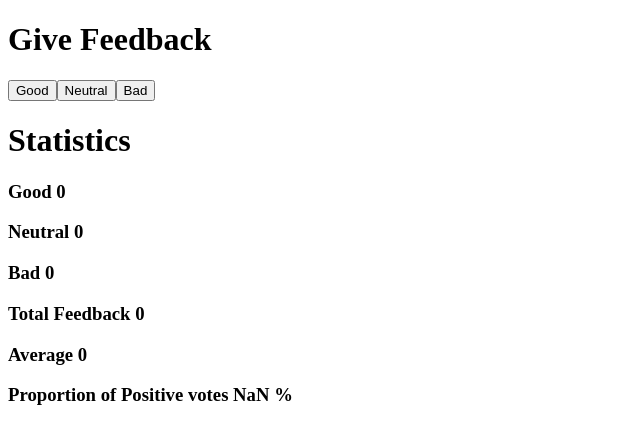
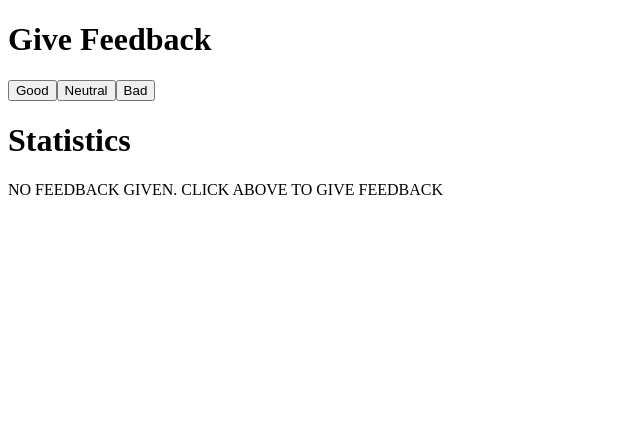
Before and after one commit to moyela/fullstackopen, a React (Create React App) app in the folder part01/: page / in a window 1280 px wide. Shown: the top 444 px of the page, without its empty margins (0-640 px from the left). Built offline with nearby package versions, Linux system fonts and the light colour scheme.

Commit message:
unicafe step 4

```diff
--- a/part01/src/App.js
+++ b/part01/src/App.js
@@ -11,7 +11,7 @@ const App = () => {
   const [bad, setBad] = useState(0)
 
   let all = good + neutral + bad
-  let average = good + (neutral * 0) + (bad * -1)
+  let average = (good - bad) / 3
   let positivePercent = ((good / all) * 100) + ' %'
 
 
@@ -27,14 +27,33 @@ const App = () => {
       <FeedbackButton text='Neutral' handleClick={submitNeutral} />
       <FeedbackButton text='Bad' handleClick={submitBad} />
 
+      <Statistics good={good} bad={bad} neutral={neutral} all={all} average={average} positive={positivePercent}/>
+
+    </>
+  )
+}
+
+const Statistics = (props) => {
+
+  if (props.all === 0) {
+    return (
+      <>
+        <Sections sectionTitle='Statistics' />
+        <div>NO FEEDBACK GIVEN. CLICK ABOVE TO GIVE FEEDBACK</div>
+      </>
+    )
+  }
+
+  return (
+    <>
       <Sections sectionTitle='Statistics' />
 
-      <Statistics title='Good' figure={good}/>
-      <Statistics title='Neutral' figure={neutral} />
-      <Statistics title='Bad' figure={bad} />
-      <Statistics title='Total Feedback' figure={all} />
-      <Statistics title='Average' figure={average} />
-      <Statistics title='Proportion of Positive votes' figure={positivePercent} />
+      <Entries title='Good' figure={props.good} />
+      <Entries title='Neutral' figure={props.neutral} />
+      <Entries title='Bad' figure={props.bad} />
+      <Entries title='Total Feedback' figure={props.all} />
+      <Entries title='Average' figure={props.average} />
+      <Entries title='Proportion of Positive votes' figure={props.positive} />
     </>
   )
 }
@@ -55,7 +74,7 @@ const FeedbackButton = ({text, handleClick}) => {
   )
 }
 
-const Statistics = ({title, figure}) => {
+const Entries = ({title, figure}) => {
   return (
     <h3>
       {title} {figure}
```
